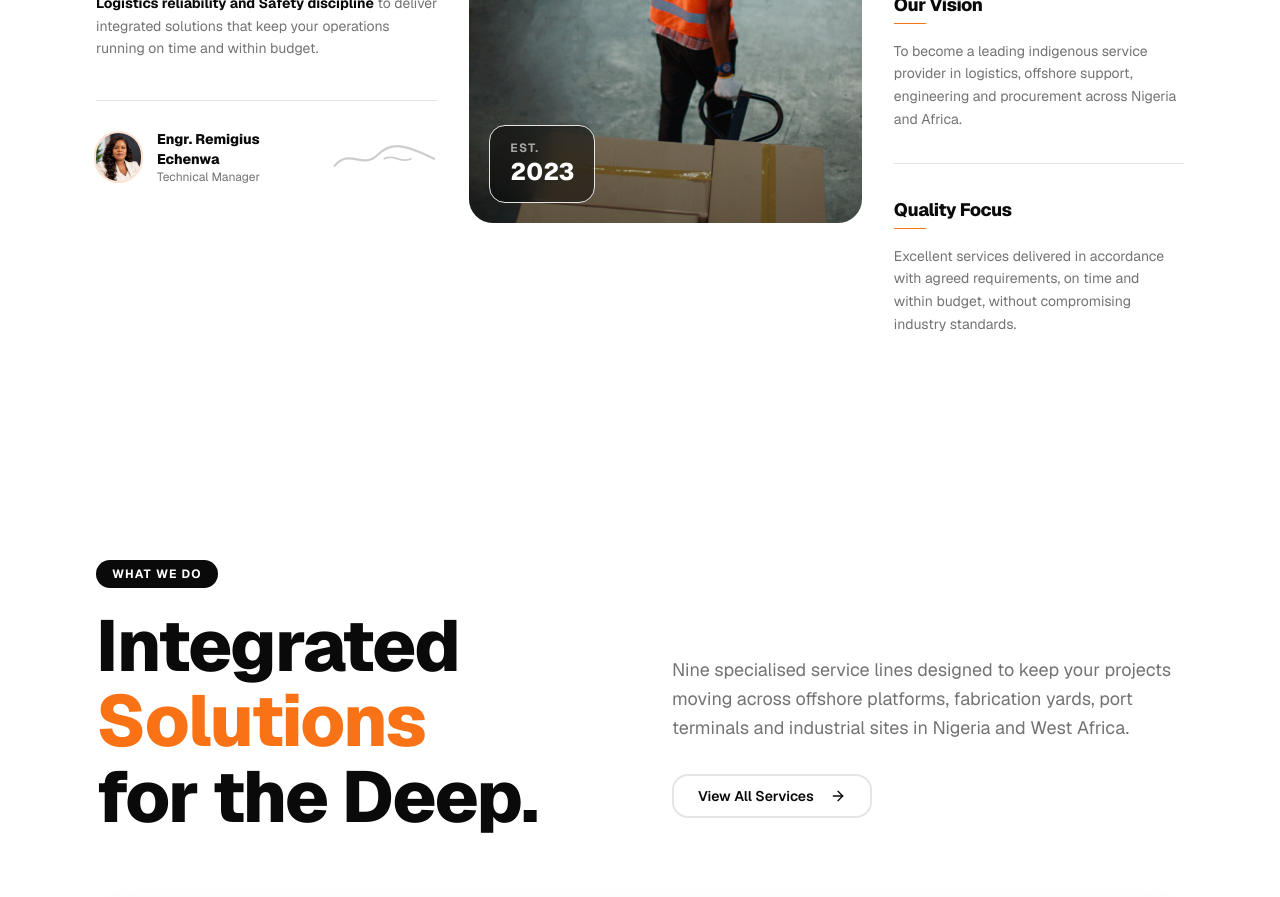
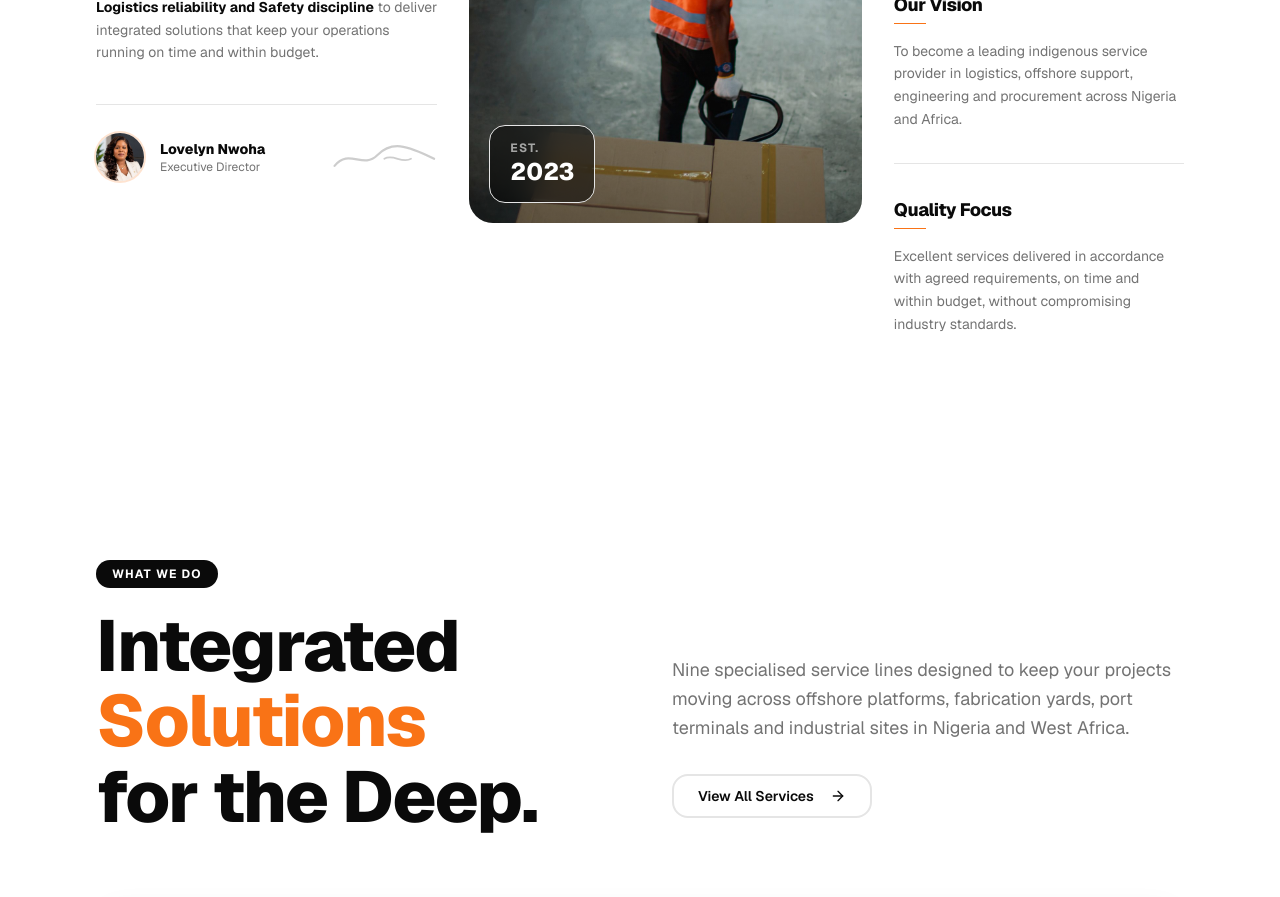
Before and after one commit to JoshDickson1/akundy-logistics, a React (Vite) app: page / in a window 1280 px wide. Shown: the part 6540-7437 px from the top of the page. Built offline with nearby package versions, Linux system fonts and the light colour scheme.

Commit message:
fix: look up Lovelyn Nwoha by name in mission section instead of index

```diff
--- a/src/components/sections/mission-section.tsx
+++ b/src/components/sections/mission-section.tsx
@@ -62,7 +62,7 @@ function RotatingRingBadge() {
 }
 
 export function MissionSection() {
-  const md = TEAM[1]
+  const md = TEAM.find((m) => m.name === 'Lovelyn Nwoha') ?? TEAM[0]
 
   return (
     <section className="py-24 lg:py-32">
```
